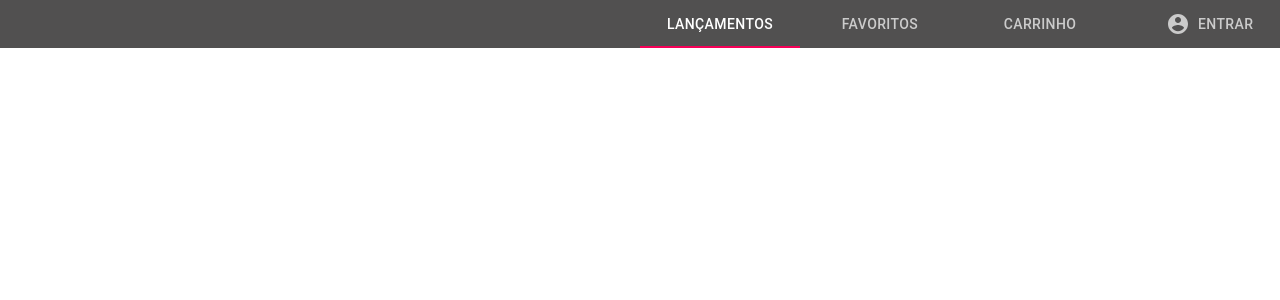
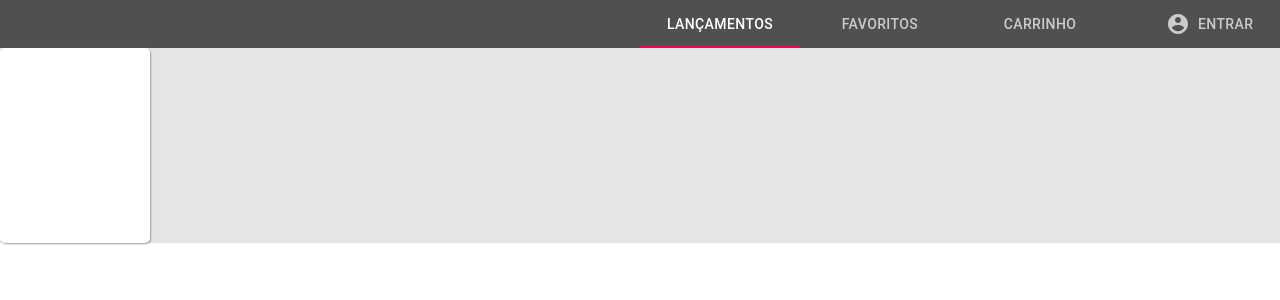
Before and after one commit to phlc/software_engineering_project, a React (Create React App) app in the folder frontend/: page / in a window 1280 px wide. Shown: the top 300 px of the page. Built offline with nearby package versions, Linux system fonts and the light colour scheme.

Commit message:
Início da implementação dos cards de livros

```diff
--- a/frontend/package.json
+++ b/frontend/package.json
@@ -12,9 +12,11 @@
     "@types/node": "^16.11.26",
     "@types/react": "^17.0.44",
     "@types/react-dom": "^17.0.15",
+    "@types/styled-components": "^5.1.25",
     "react": "^18.0.0",
     "react-dom": "^18.0.0",
     "react-scripts": "5.0.0",
+    "styled-components": "^5.3.5",
     "typescript": "^4.6.3",
     "web-vitals": "^2.1.4"
   },
@@ -41,5 +43,8 @@
       "last 1 firefox version",
       "last 1 safari version"
     ]
+  },
+  "resolutions": {
+    "styled-components": "^5"
   }
 }
--- a/frontend/src/App.tsx
+++ b/frontend/src/App.tsx
@@ -1,5 +1,6 @@
 import './App.css';
-import { Home } from './Pages/Home/Home';
+import Home from './Pages/Home'
+
 
 function App() {
   return (
--- /dev/null
+++ b/frontend/src/Components/BookCard/index.tsx
@@ -0,0 +1,9 @@
+import React from 'react';
+import { Container } from './styles';
+
+export default function BookCard () {
+    return(
+        <Container>
+        </Container>
+    );
+}
--- /dev/null
+++ b/frontend/src/Components/BookCard/styles.ts
@@ -0,0 +1,30 @@
+import styled from "styled-components";
+
+export const Container = styled.div`
+    width: 150px;
+    height: 195px;
+    background-color: white;
+    -webkit-box-shadow: 1px 1px 2px #9E9E9E;
+    -moz-box-shadow: 1px 1px 2px #9E9E9E;
+    box-shadow: 1px 1px 2px #9E9E9E;
+    border-radius: 5px;
+`
+
+export const TitleText = styled.text`
+    color: #000;
+    font-family: Montserat;
+    font-size: 16px;
+    text-align: left;
+`;
+
+export const DetailsView = styled.div`
+
+`;
+
+export const BoldText = styled.text`
+    color: #000;
+    font-family: Montserat;
+    font-weigth: 700;
+    font-size: 18px;
+    text-align: left;
+`;
--- a/frontend/src/Pages/Home/Home.tsx
+++ /dev/null
@@ -1,5 +0,0 @@
-import { Menu } from "../../Components/Menu/Menu"
-
-export const Home = () => {
-    return (<Menu/>)
-}
--- /dev/null
+++ b/frontend/src/Pages/Home/index.tsx
@@ -0,0 +1,14 @@
+
+import BookCard from "../../Components/BookCard"
+import { Menu } from "../../Components/Menu/Menu"
+import { Background } from "./style"
+import React from 'react'
+
+export default function Home () {
+    return (
+        <Background>
+            <Menu/>
+            <BookCard />
+        </Background>
+    )
+}
--- /dev/null
+++ b/frontend/src/Pages/Home/style.ts
@@ -0,0 +1,6 @@
+import styled from "styled-components"
+
+export const Background = styled.div`
+    flex: 1;
+    background-color: #E5E5E5;
+`;
```
Also changed, not shown: frontend/src/Pages/Home/Home.css (deleted), 1 other file (tests, documents, lock files or other folders).
